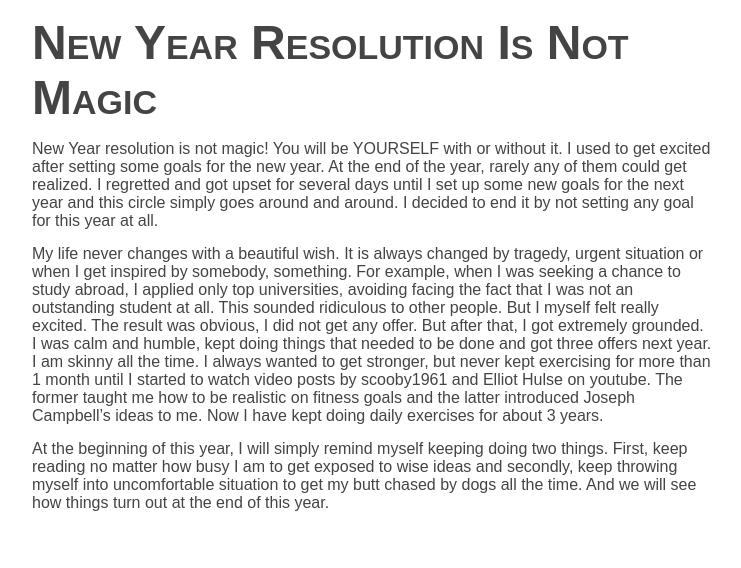
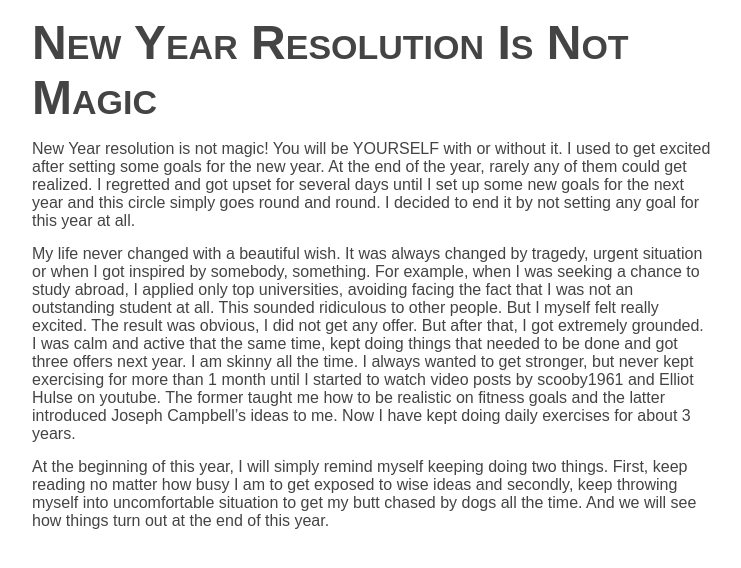
Before and after one commit to jintonic/jintonic.github.io, a Jekyll site: the page built from _posts/2015-01-03-new-year-resolution-is-not-magic.md, in a window 1280 px wide. Shown: the top 568 px of the page, without its empty margins (268-1009 px from the left). Built offline with Jekyll 4.4.1, drawn with Linux system fonts in a browser that asks for light colours; comment, search, counter and statistics services are not loaded.

Commit message:
minor changes

```diff
--- a/_posts/2015-01-03-new-year-resolution-is-not-magic.md
+++ b/_posts/2015-01-03-new-year-resolution-is-not-magic.md
@@ -6,22 +6,22 @@ New Year resolution is not magic! You will be YOURSELF with or without it. I
 used to get excited after setting some goals for the new year. At the end of
 the year, rarely any of them could get realized. I regretted and got upset for
 several days until I set up some new goals for the next year and this circle
-simply goes around and around. I decided to end it by not setting any goal for
+simply goes round and round. I decided to end it by not setting any goal for
 this year at all.
 
-My life never changes with a beautiful wish. It is always changed by tragedy,
-urgent situation or when I get inspired by somebody, something. For example,
+My life never changed with a beautiful wish. It was always changed by tragedy,
+urgent situation or when I got inspired by somebody, something. For example,
 when I was seeking a chance to study abroad, I applied only top universities,
 avoiding facing the fact that I was not an outstanding student at all. This
 sounded ridiculous to other people. But I myself felt really excited. The
 result was obvious, I did not get any offer. But after that, I got extremely
-grounded. I was calm and humble, kept doing things that needed to be done and
-got three offers next year.  I am skinny all the time. I always wanted to get
-stronger, but never kept exercising for more than 1 month until I started to
-watch video posts by scooby1961 and Elliot Hulse on youtube. The former taught
-me how to be realistic on fitness goals and the latter introduced Joseph
-Campbell's ideas to me. Now I have kept doing daily exercises for about 3
-years.
+grounded. I was calm and active that the same time, kept doing things that
+needed to be done and got three offers next year.  I am skinny all the time. I
+always wanted to get stronger, but never kept exercising for more than 1 month
+until I started to watch video posts by scooby1961 and Elliot Hulse on youtube.
+The former taught me how to be realistic on fitness goals and the latter
+introduced Joseph Campbell's ideas to me. Now I have kept doing daily exercises
+for about 3 years.
 
 At the beginning of this year, I will simply remind myself keeping doing two
 things. First, keep reading no matter how busy I am to get exposed to wise
```
